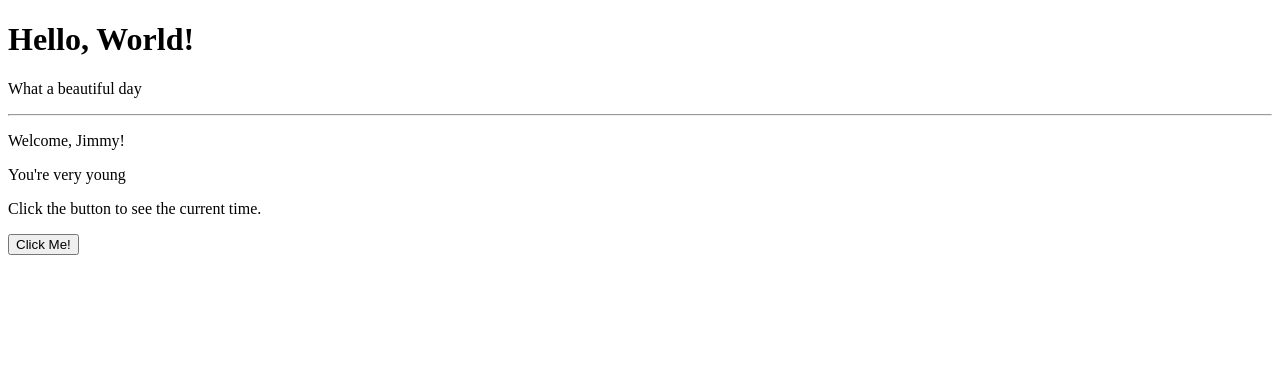
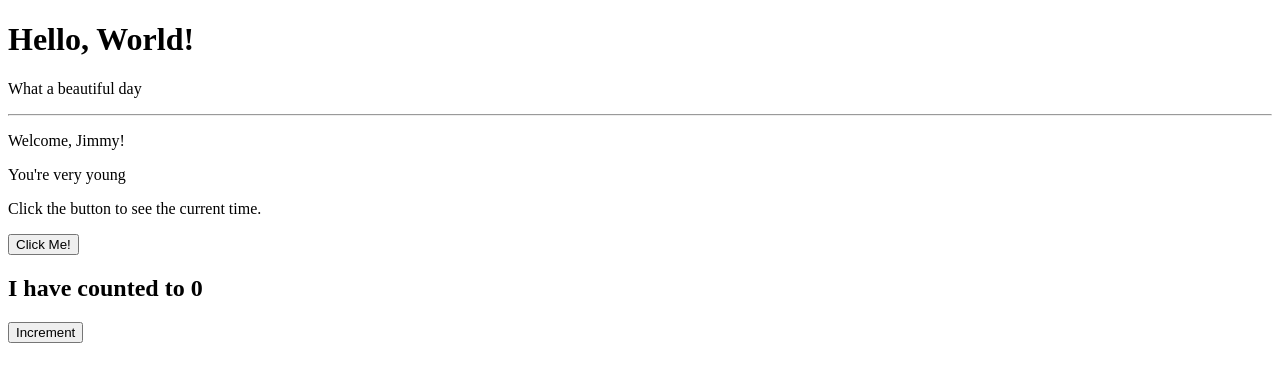
Before and after one commit to gabrieleprovenzano/react, a React (Vite) app in the folder latest/: page / in a window 1280 px wide. Shown: the top 382 px of the page. Built offline with nearby package versions, Linux system fonts and the light colour scheme.

Commit message:
Add files via upload

```diff
--- a/latest/src/App.jsx
+++ b/latest/src/App.jsx
@@ -1,4 +1,5 @@
 import { AlertClock } from "./AlertClock";
+import { Counter } from "./Counter";
 import { HelloWorld } from "./HelloWorld";
 import Welcome  from "./Welcome";
 import { YourAge } from "./YourAgeIs";
@@ -12,5 +13,6 @@ export function App() {
         <Welcome name="Jimmy"/>
         <YourAge age={19}/>
         <AlertClock />
+        <Counter />
     </div>
 )}
--- /dev/null
+++ b/latest/src/Counter.jsx
@@ -0,0 +1,25 @@
+import { useState } from "react"
+
+export const Counter = ()=> {
+    const [count , setCount]= useState(0)
+
+    function HandleIncrementCounter() {
+        setCount((el)=> el+1)
+    }
+
+    {/*function HandleDecrementCounter() {
+        setCount((el)=>el-1)
+    }
+
+    function Reset() {
+       setCount(0)
+    }*/}
+    return (
+        <div>
+            <h2>I have counted to {count}</h2>
+            <button onClick={HandleIncrementCounter}>Increment</button>
+            {/*<button onClick={HandleDecrementCounter}>Decrement</button>
+            <button onClick={Reset}>Reset</button>*/}
+        </div>
+    )
+}
```
